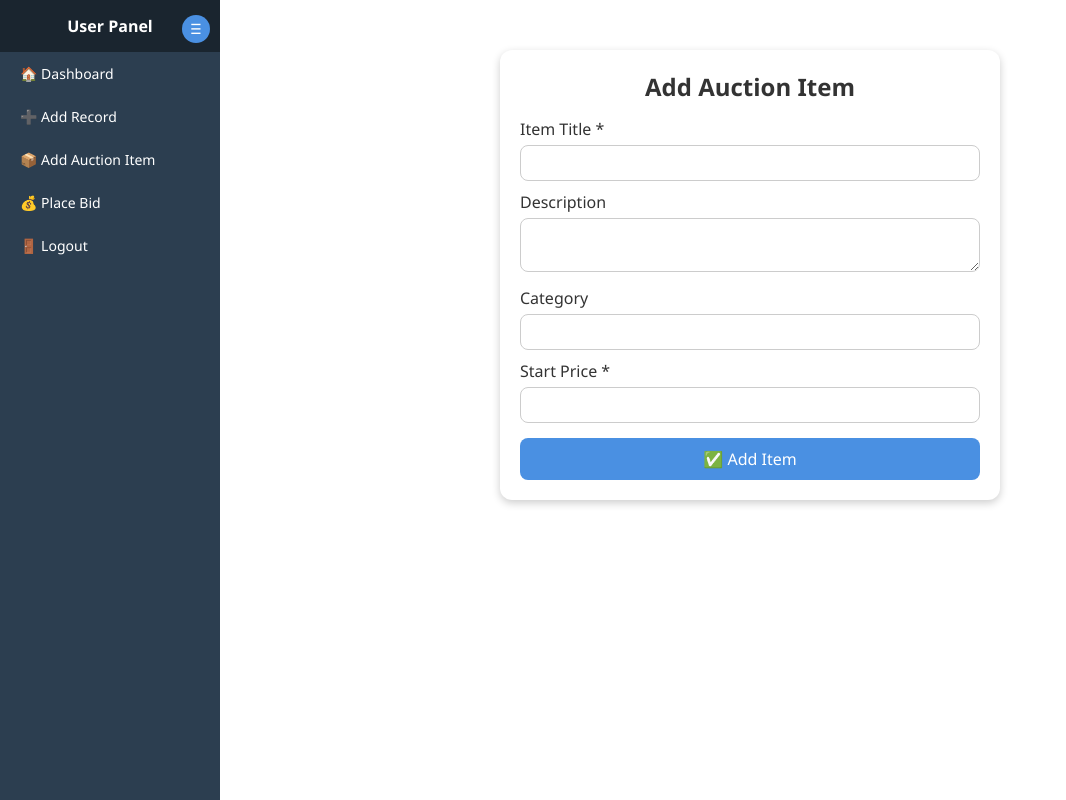
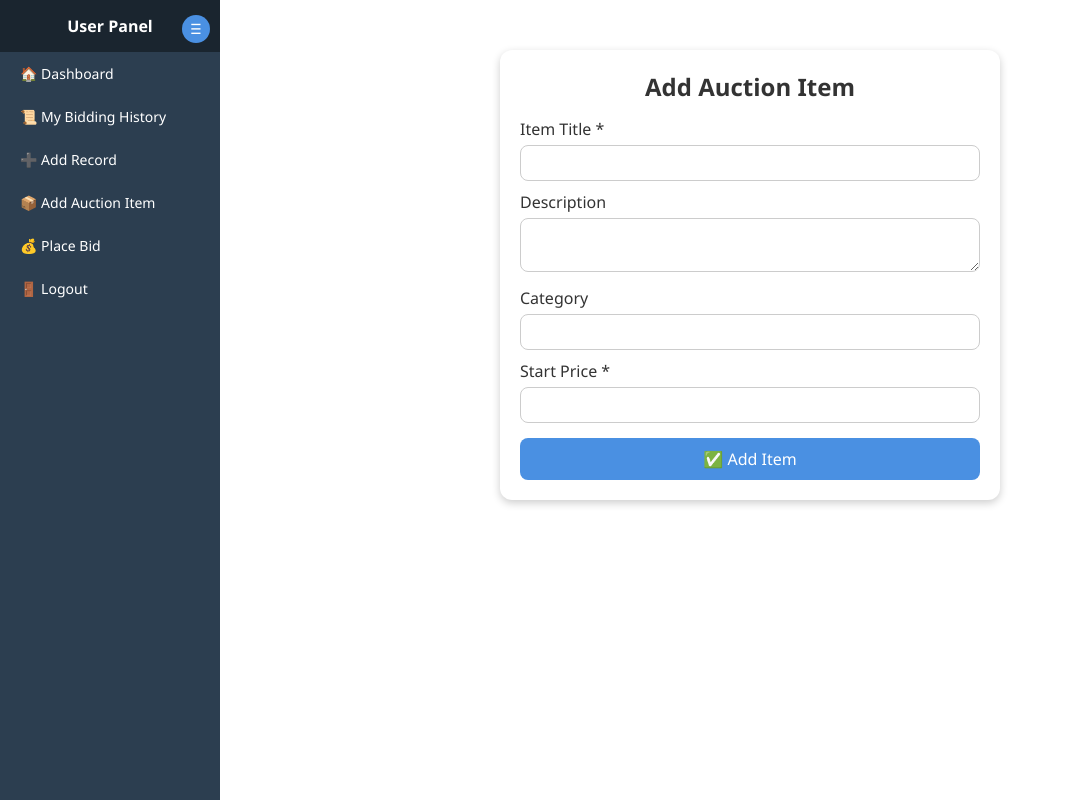
Before and after one commit to RishavLC/demo-project, a PHP site: page /add_auction_item.php in a window 1280 px wide. Shown: the whole page, without its empty margins (0-1066 px from the left). Run offline with PHP 8.4, Linux system fonts and the light colour scheme; a user stored in the database is signed in.

Commit message:
new bid history page added

```diff
--- a/add_auction_item.php
+++ b/add_auction_item.php
@@ -88,6 +88,7 @@ if ($_SERVER["REQUEST_METHOD"] == "POST") {
   </div>
   <ul>
     <li><a href="dashboard_user.php">🏠 Dashboard</a></li>
+    <li><a href="my_bids.php">📜 My Bidding History</a></li>
     <li><a href="add_record.php">➕ Add Record</a></li>
     <li><a href="add_auction_item.php">📦 Add Auction Item</a></li>
     <li><a href="auction_bid.php">💰 Place Bid</a></li>
```
